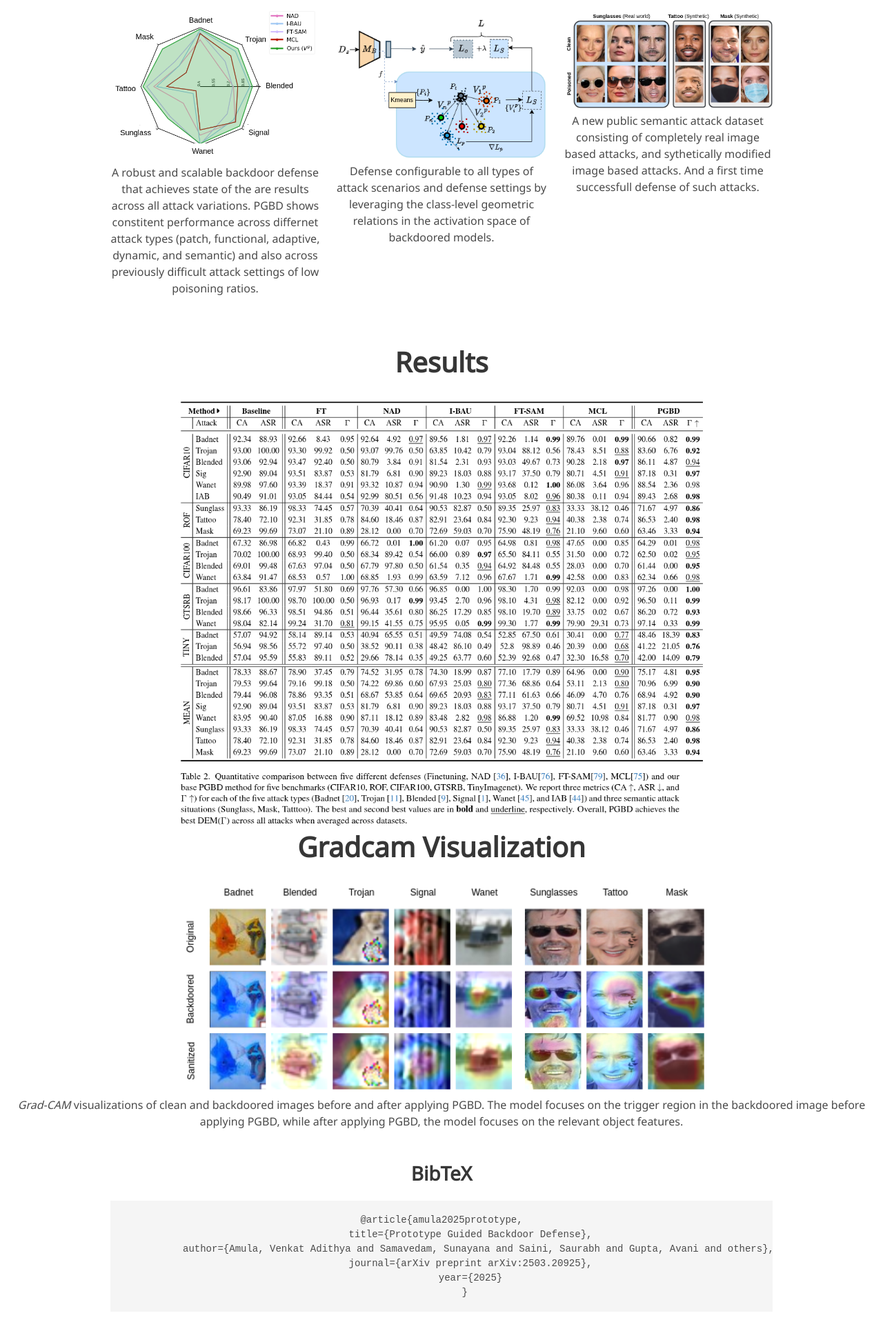
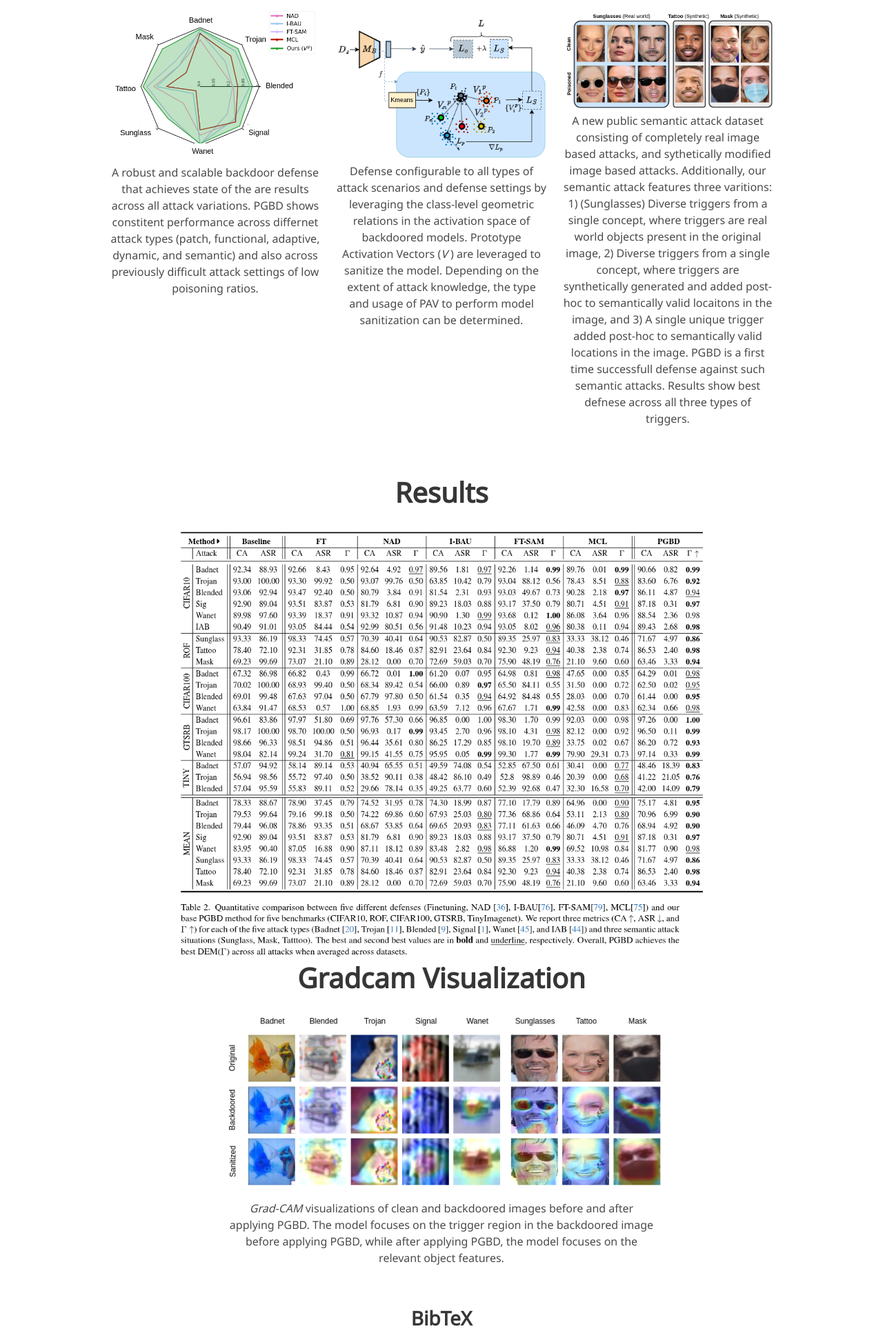
Before and after one commit to venkatadithya9/pgbd.github.io, a plain HTML site: page index.html in a window 1280 px wide. Shown: the part 1539-3469 px from the top of the page at 69% size. Drawn offline with nearby package versions, Linux system fonts and the light colour scheme; some icons are missing; a web font is replaced by a local one.

Commit message:
Added more explanation.

```diff
--- a/index.html
+++ b/index.html
@@ -176,7 +176,7 @@ Explanations for Model Improvement">
   <div class="container is-max-desktop">
     <div class="columns is-centered">
 
-      <!-- Video 1 -->
+      <!-- Image 1 -->
       <div class="column">
         <div class="content">
           <img src="static/images/spider_all.png" width="100%">
@@ -184,19 +184,19 @@ Explanations for Model Improvement">
         </div>
       </div>
 
-      <!-- Video 2 -->
+      <!-- Image 2 -->
       <div class="column">
         <div class="content">
           <img src="static/images/Batch_single.png" width="100%">
-          <p>Defense configurable to all types of attack scenarios and defense settings by leveraging the class-level geometric relations in the activation space of backdoored models.</p>
+          <p>Defense configurable to all types of attack scenarios and defense settings by leveraging the class-level geometric relations in the activation space of backdoored models. Prototype Activation Vectors (<i>V</i> ) are leveraged to sanitize the model. Depending on the extent of attack knowledge, the type and usage of PAV to perform model sanitization can be determined.</p>
         </div>
       </div>
 
-      <!-- Video 3 -->
+      <!-- Image 3 -->
       <div class="column">
         <div class="content">
           <img src="static/images/semantic_teaser.png" width="100%">
-          <p>A new public semantic attack dataset consisting of completely real image based attacks, and sythetically modified image based attacks. And a first time successfull defense of such attacks.</p>
+          <p>A new public semantic attack dataset consisting of completely real image based attacks, and sythetically modified image based attacks. Additionally, our semantic attack features three varitions: 1) (Sunglasses) Diverse triggers from a single concept, where triggers are real world objects present in the original image, 2) Diverse triggers from a single concept, where triggers are synthetically generated and added post-hoc to semantically valid locaitons in the image, and 3) A single unique trigger added post-hoc to semantically valid locations in the image. PGBD is a first time successfull defense against such semantic attacks. Results show best defnese across all three types of triggers.</p>
           <!-- Additional text here -->
         </div>
       </div>
@@ -215,9 +215,10 @@ Explanations for Model Improvement">
 <h2 class="title is-2">Gradcam Visualization</h2>
 
 <div class="item item-fullbody">
-  <img src="images/gradcam.png" id="fullbody"  width="60%" height="60%">
+  <img src="images/gradcam.png" id="fullbody"  width="50%%" height="50%%">
+  <div class="column" style="text-align: center; width: 50%; margin: 0 auto;">
   <p><i>Grad-CAM</i> visualizations of clean and backdoored images before and after applying PGBD. The model focuses on the trigger region in the backdoored image before applying PGBD, while after applying PGBD, the model focuses on the relevant object features.</p>
-
+  </div>
 </div>
 <!-- NEED TO ADD THIS AFTER UPLOADING IN ARXIV -->
   <section class="section" id="BibTeX">
```
